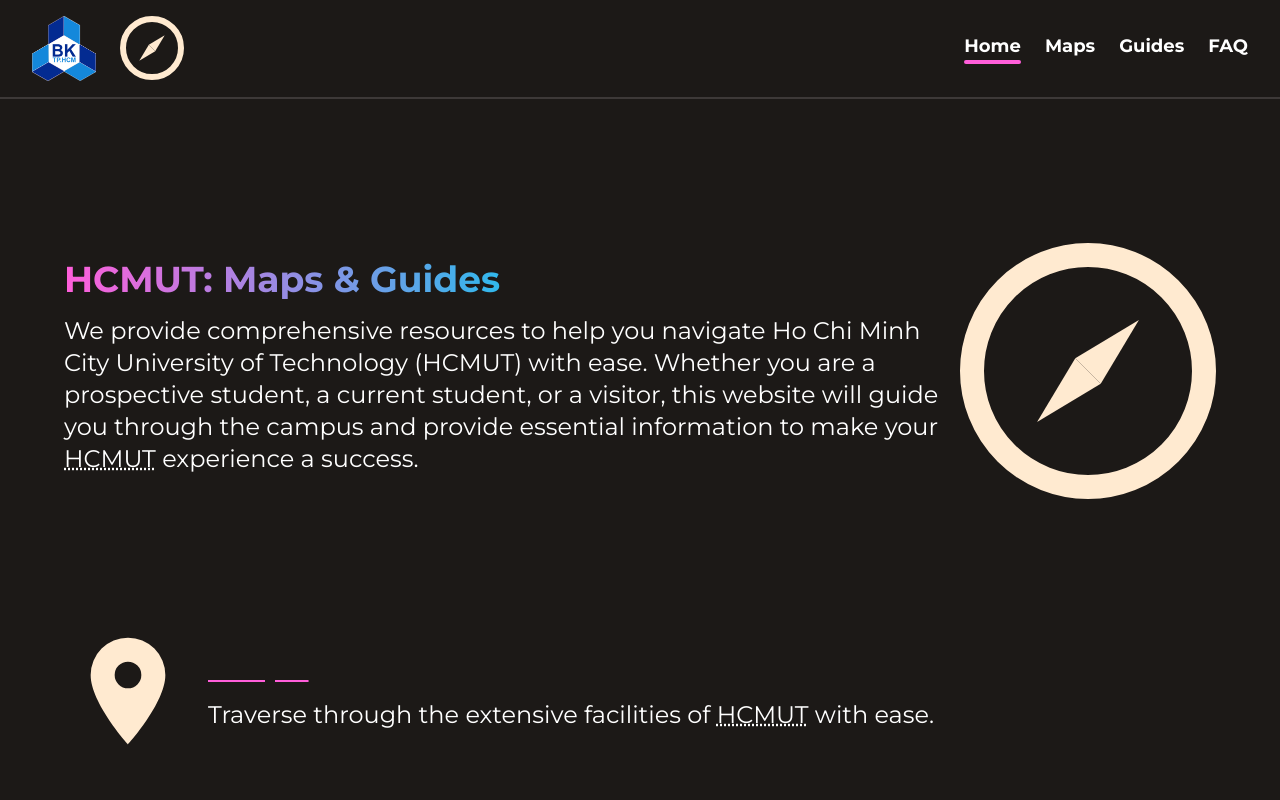
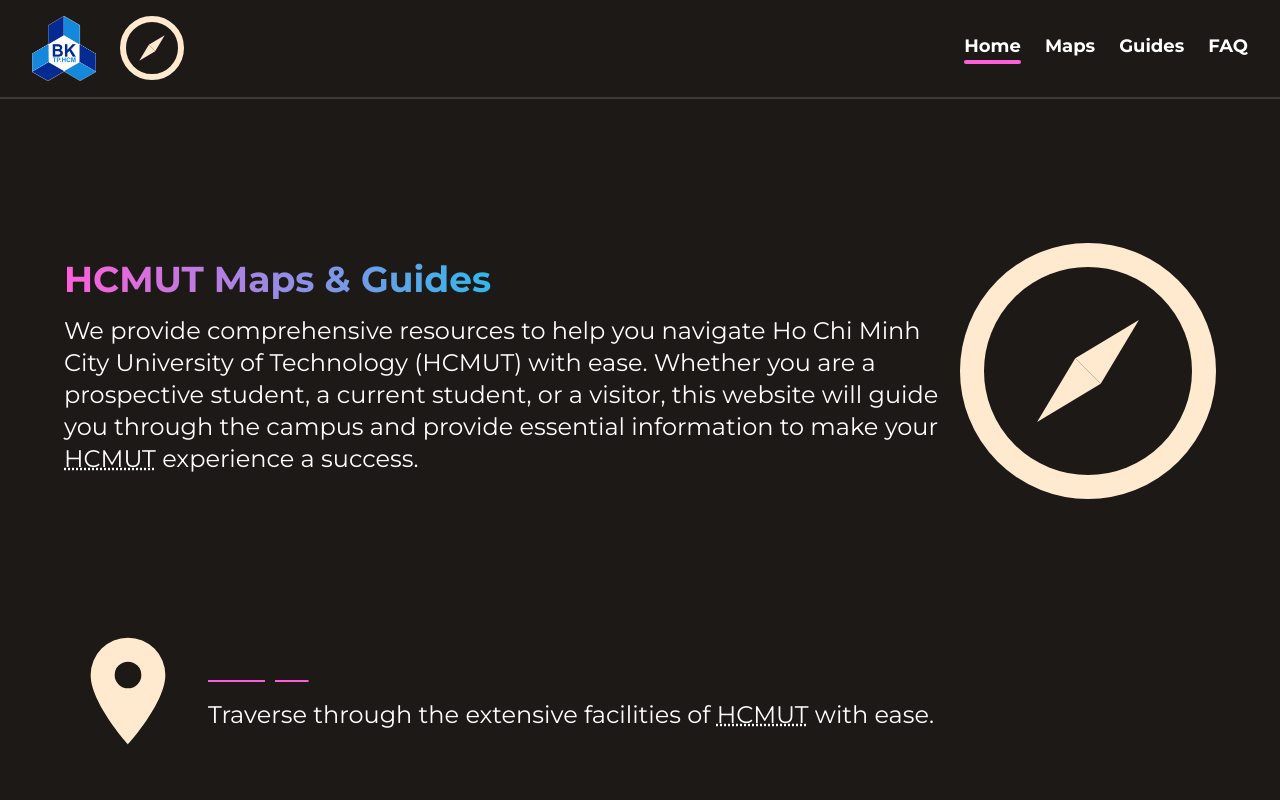
Before and after one commit to long89kev/HCMUT, a SvelteKit app: page / in a window 1280 px wide. Shown: the top 800 px of the page. Built offline with nearby package versions, Linux system fonts and the light colour scheme.

Commit message:
Remove colon

```diff
--- a/src/routes/+page.svelte
+++ b/src/routes/+page.svelte
@@ -8,7 +8,7 @@
 
 <div class="flex flex-col md:my-32 gap-8 md:gap-32 mx-auto max-w-6xl">
     <ImageSection class="w-full" src={Logo} alt="Logo" width={256} height={256} align="right">
-        <h1 class="bg-gradient-to-r from-primary to-accent box-decoration-clone bg-clip-text text-transparent w-fit">HCMUT: Maps & Guides</h1>
+        <h1 class="bg-gradient-to-r from-primary to-accent box-decoration-clone bg-clip-text text-transparent w-fit">HCMUT Maps & Guides</h1>
         <p class="text-2xl">We provide comprehensive resources to help you navigate Ho Chi Minh City University of Technology <abbr>(HCMUT)</abbr> with ease. Whether you are a prospective student, a current student, or a visitor, this website will guide you through the campus and provide essential information to make your <abbr title="Ho Chi Minh University of Techonology">HCMUT</abbr> experience a success.</p>
     </ImageSection>
     <ImageSection class="w-full" src={MapMarker} alt="Map marker" width={128} height={128} align="left">
```
